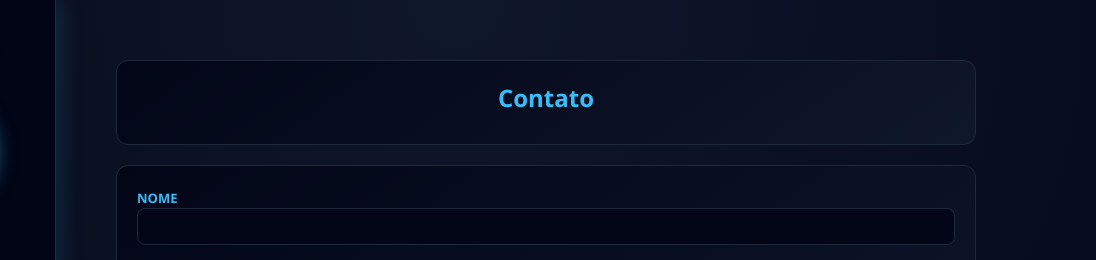
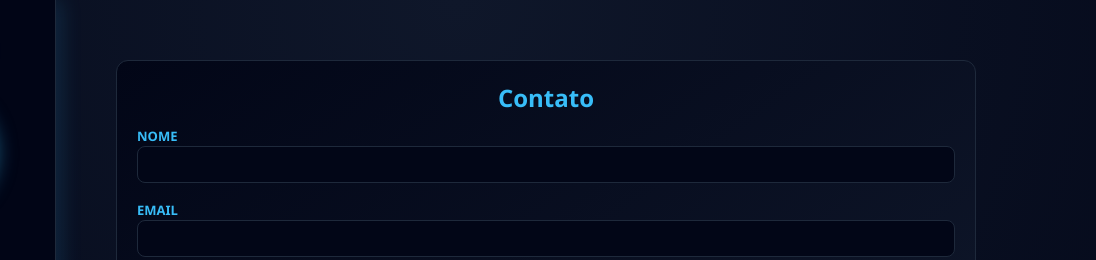
Before and after one commit to Lucas1599/Lucas1599.github.io, a plain HTML site: page contact.html in a window 1280 px wide. Shown: the top 260 px of the page, 184-1280 px from the left. Drawn offline with Linux system fonts and the light colour scheme.

Commit message:
Refactor contact section and update header

```diff
--- a/contact.html
+++ b/contact.html
@@ -32,11 +32,8 @@
 
 <main>
 
-    <section class="card profile">
-        <h2>Contato</h2>
-    </section>
-
     <section class="card">
+        <h2 class="profile">Contato</h2>
     <form onsubmit="return validarFormulario()">
 
         <label>Nome</label>
```
